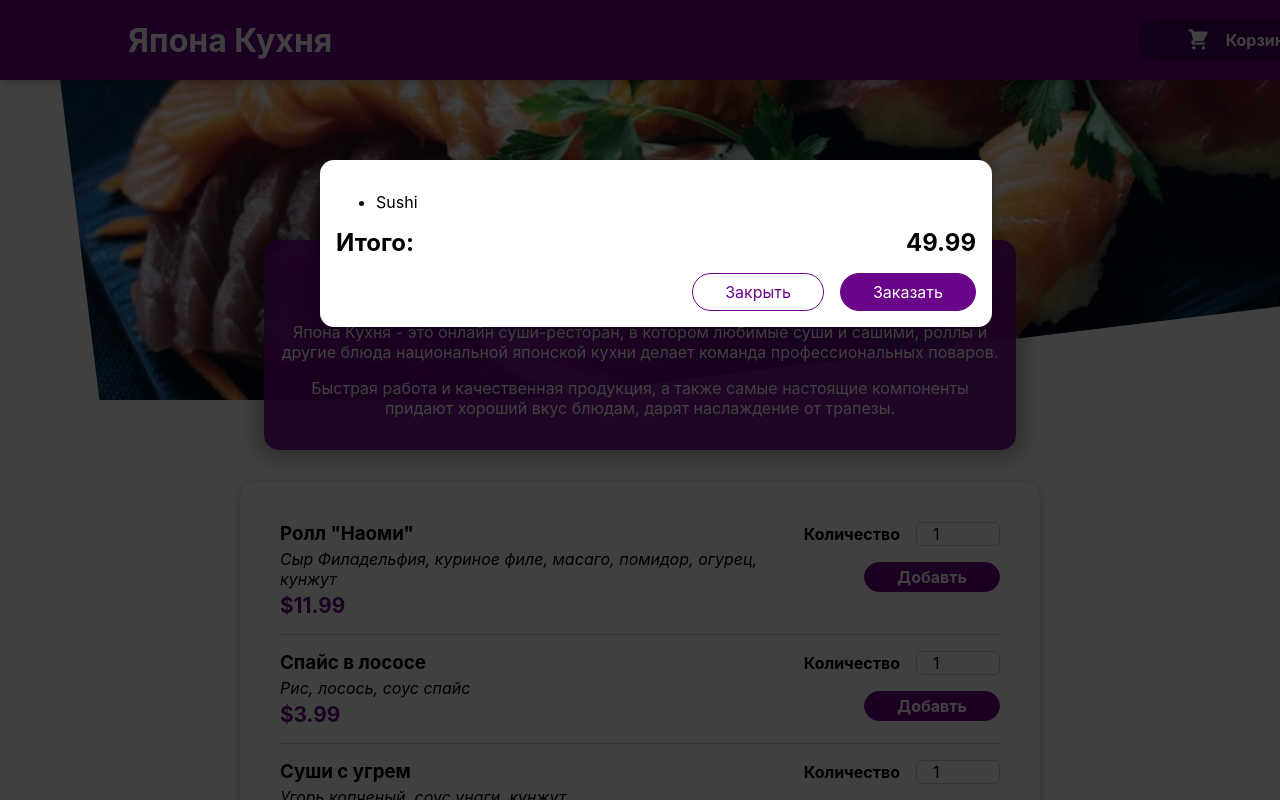
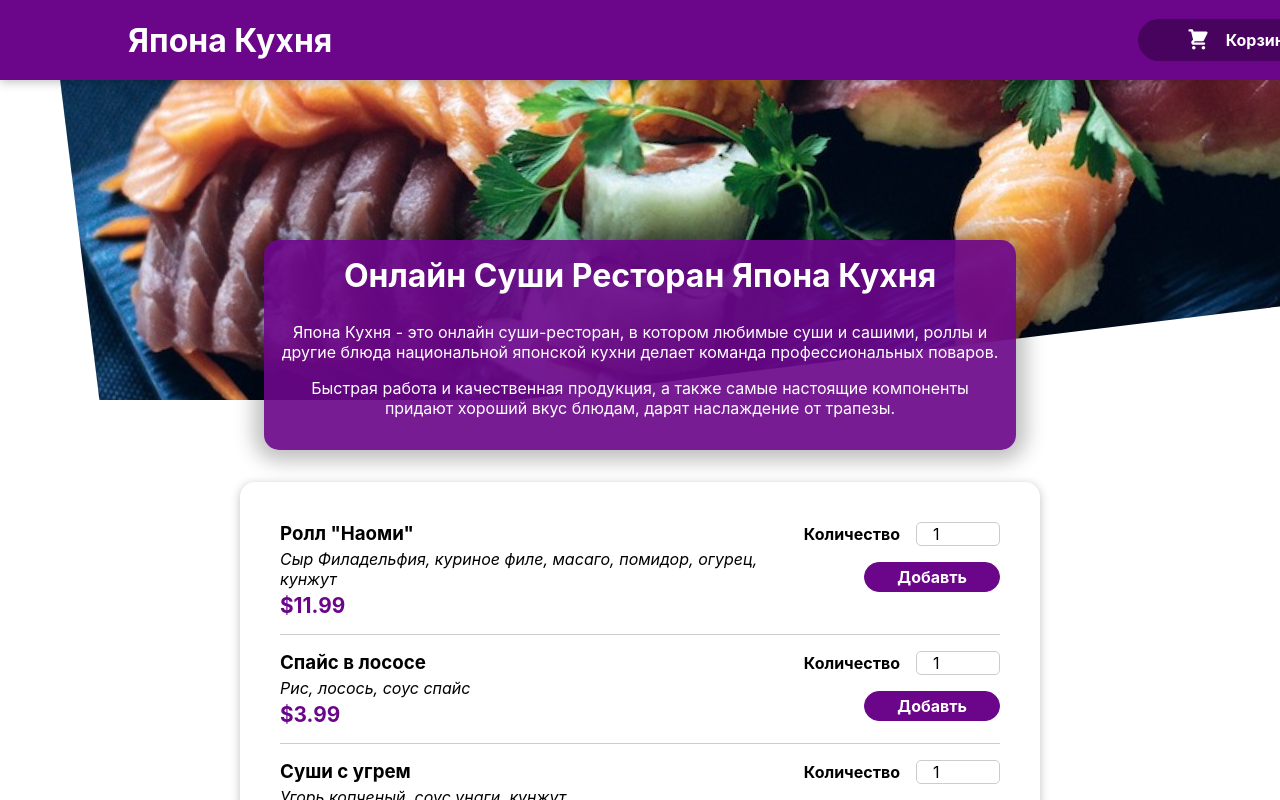
Before and after one commit to hil1ch/food-order-app, a React (Create React App) app: page / in a window 1280 px wide. Shown: the top 800 px of the page. Built offline with nearby package versions, Linux system fonts and the light colour scheme.

Commit message:
Добавил управление закрытием и открытием корзины

```diff
--- a/src/App.js
+++ b/src/App.js
@@ -1,14 +1,25 @@
-import { Fragment } from 'react';
+import { Fragment, useState } from 'react';
 import './App.css';
 import { Header } from './components/Layout/Header';
 import { Meals } from './components/Meals/Meals';
 import { Cart } from './components/Cart/Cart';
 
 function App() {
+
+  const [cartIsVisible, setCartIsVisible] = useState(false);
+
+  const showCartHandler = () => {
+    setCartIsVisible(true);
+  }
+
+  const hideCartHandler = () => {
+    setCartIsVisible(false);
+  }
+
   return (
     <Fragment>
-      <Cart />
-      <Header />
+      {cartIsVisible && <Cart onHideCart={hideCartHandler}/>}
+      <Header onShowCart={showCartHandler}/>
       <main>
         <Meals />
       </main>
--- a/src/components/Cart/Cart.jsx
+++ b/src/components/Cart/Cart.jsx
@@ -13,14 +13,14 @@ export function Cart(props) {
   );
 
   return (
-    <Modal>
+    <Modal onHideCart={props.onHideCart}>
       {cartItems}
       <div className={styles.total}>
          <span>Итого:</span>
          <span>49.99</span>
       </div>
       <div className={styles.actions}>
-         <button className={styles['button--alt']}>Закрыть</button>
+         <button className={styles['button--alt']} onClick={props.onHideCart}>Закрыть</button>
          <button className={styles.button}>Заказать</button>
       </div>
     </Modal>
--- a/src/components/Layout/Header.jsx
+++ b/src/components/Layout/Header.jsx
@@ -8,7 +8,7 @@ export function Header(props) {
       <React.Fragment>
          <header className={styles.header}>
             <h1>Япона Кухня</h1>
-            <HeaderCartButton />
+            <HeaderCartButton onClick={props.onShowCart}/>
          </header>
          <div className={styles['main-image']}>
             <img src={sushiImage} alt='Sushi' />
--- a/src/components/Layout/HeaderCartButton.jsx
+++ b/src/components/Layout/HeaderCartButton.jsx
@@ -1,9 +1,9 @@
 import styles from "./HeaderCartButton.module.css";
 import { CartIcon } from "../Cart/CartIcon";
 
-export function HeaderCartButton() {
+export function HeaderCartButton(props) {
   return (
-    <button className={styles.button}>
+    <button className={styles.button} onClick={props.onClick}>
       <span className={styles.icon}>
         <CartIcon />
       </span>
--- a/src/components/UI/Modal.jsx
+++ b/src/components/UI/Modal.jsx
@@ -3,7 +3,7 @@ import ReactDOM from 'react-dom';
 import styles from './Modal.module.css';
 
 const Backdrop = (props) => {
-   return <div className={styles.backdrop}></div>
+   return <div className={styles.backdrop} onClick={props.onHideCart}></div>
 }
 
 const ModalWindow = (props) => {
@@ -19,7 +19,7 @@ const portalElement = document.getElementById('overlays');
 export function Modal(props) {
    return (
       <React.Fragment>
-         {ReactDOM.createPortal(<Backdrop />, portalElement)}
+         {ReactDOM.createPortal(<Backdrop onHideCart={props.onHideCart}/>, portalElement)}
          {ReactDOM.createPortal(<ModalWindow>{props.children}</ModalWindow>, portalElement)}
       </React.Fragment>
    )
```
